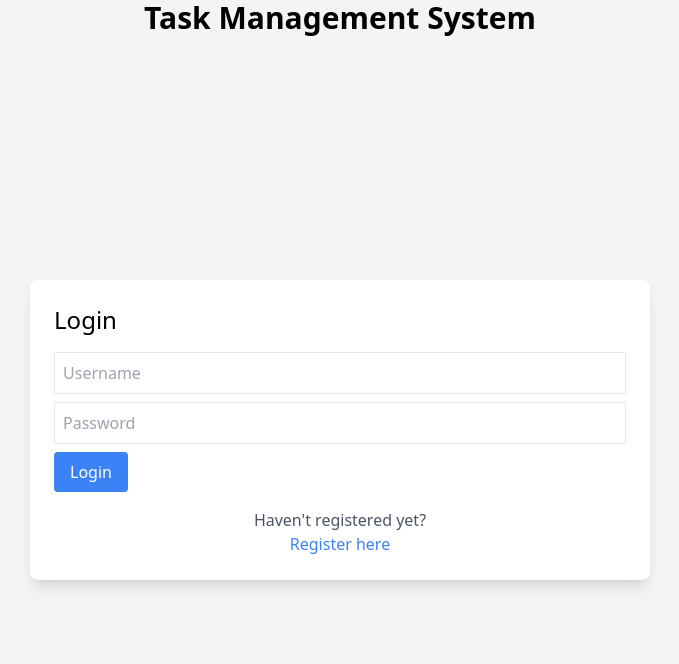
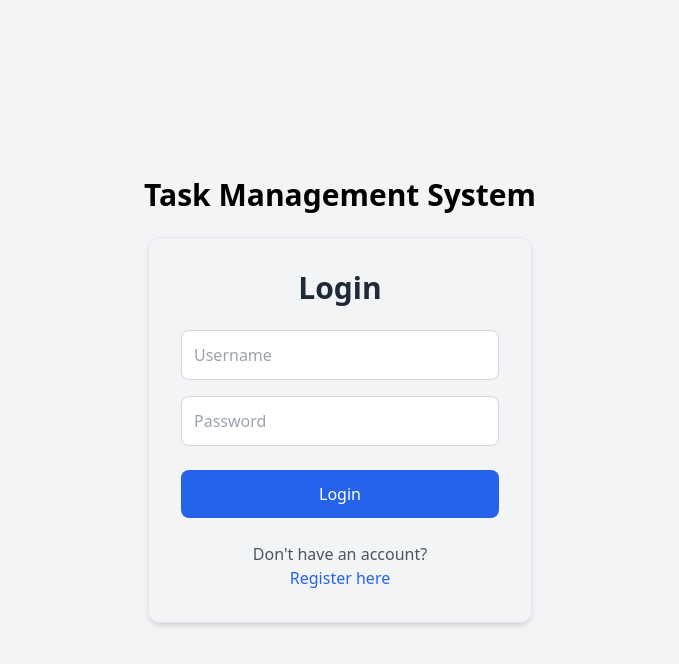
Before and after one commit to ranjithkumar404/zidio1, a React (Create React App) app in the folder client/: page / in a window 1280 px wide. Shown: the top 664 px of the page, without its empty margins (300-979 px from the left). Built offline with nearby package versions, Linux system fonts and the light colour scheme.

Commit message:
change login UI

```diff
--- a/client/src/components/Login.js
+++ b/client/src/components/Login.js
@@ -3,23 +3,14 @@ import { useNavigate } from "react-router-dom";
 import { login } from "../services/api";
 
 const Login = ({ setUser }) => {
-  //console.log("setUser in Login.js:", setUser);  // Debugging
-
-  if (!setUser) {
-    console.error("setUser prop is not passed correctly to Login.js!");
-  }
-
   const [credentials, setCredentials] = useState({ username: "", password: "" });
   const navigate = useNavigate();
 
   const handleLogin = async () => {
     try {
       const { data } = await login(credentials);
-      console.log(data);
       localStorage.setItem("user", JSON.stringify(data));
-      setUser(data);  // Make sure this doesn't crash!
-      console.log("didn't crash");  // Debugging
-
+      setUser(data);
       navigate(data.role === "Admin" ? "/admin" : "/user");
     } catch (error) {
       console.error("Login failed:", error.response?.data?.message);
@@ -27,29 +18,36 @@ const Login = ({ setUser }) => {
   };
 
   return (
-    <div className="flex flex-col items-center justify-center h-screen bg-gray-100">
-      <div className="bg-white p-6 rounded-lg shadow-lg">
-        <h2 className="text-2xl mb-4">Login</h2>
+    <div className="flex items-center justify-center ">
+      <div className="p-8 rounded-xl shadow-md max-w-sm w-full border border-gray-200">
+        <h2 className="text-3xl font-semibold text-center mb-6 text-gray-800">Login</h2>
+
         <input
           type="text"
           placeholder="Username"
-          className="border p-2 mb-2 w-full"
+          className="border border-gray-300 p-3 mb-4 w-full rounded-lg focus:outline-none focus:ring-2 focus:ring-blue-500"
           onChange={(e) => setCredentials({ ...credentials, username: e.target.value })}
         />
+
         <input
           type="password"
           placeholder="Password"
-          className="border p-2 mb-2 w-full"
+          className="border border-gray-300 p-3 mb-6 w-full rounded-lg focus:outline-none focus:ring-2 focus:ring-blue-500"
           onChange={(e) => setCredentials({ ...credentials, password: e.target.value })}
         />
-        <button onClick={handleLogin} className="bg-blue-500 text-white px-4 py-2 rounded">
+
+        <button
+          onClick={handleLogin}
+          className="bg-blue-600 text-white py-3 px-6 w-full rounded-lg hover:bg-blue-700 transition duration-300"
+        >
           Login
         </button>
-        <div className="mt-4 text-center">
-          <p className="text-gray-600">Haven't registered yet?</p>
+
+        <div className="mt-6 text-center">
+          <p className="text-gray-600">Don't have an account?</p>
           <button
             onClick={() => navigate("/register")}
-            className="text-blue-500 hover:underline"
+            className="text-blue-600 hover:underline"
           >
             Register here
           </button>
```
